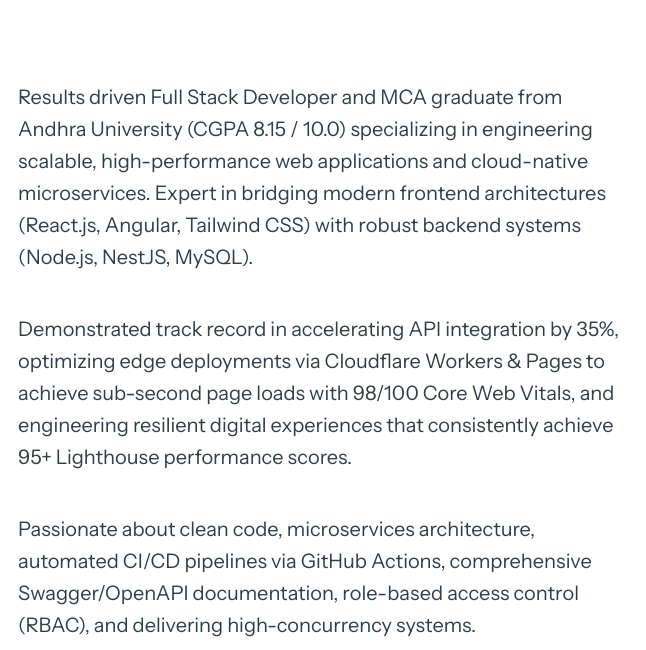
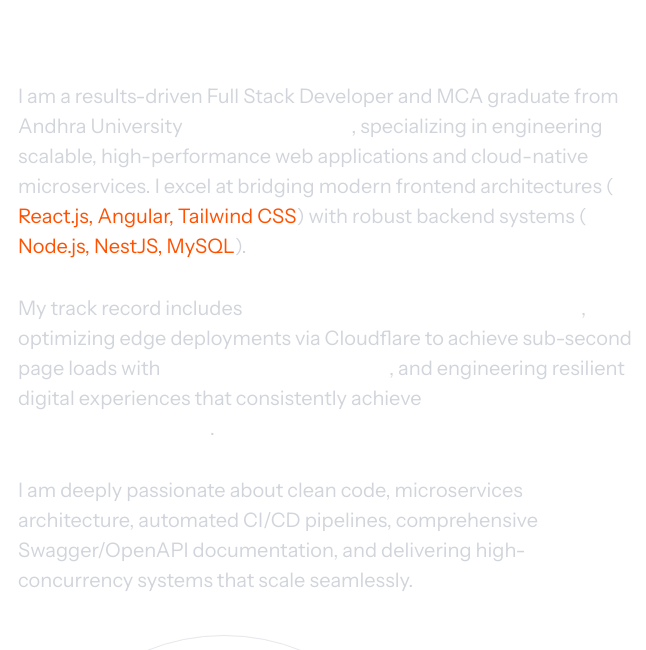
Before and after one commit to digicbyte-0844/My-Portfolio-Prabhuteja, a website: page index.html in a window 1280 px wide. Shown: the part 2141-2791 px from the top of the page, 634-1280 px from the left. Drawn offline with nearby package versions, Linux system fonts and the light colour scheme; animation ran at ten frames a second; a web font is replaced by a local one.

Commit message:
Content: Enhance Highlights and About Me sections with impactful typography, bold achievements, and improved structure

```diff
--- a/index.html
+++ b/index.html
@@ -554,22 +554,14 @@
               <div class="col-xl-6">
                 <div class="about-three-right" data-aos="fade-up" data-aos-duration="1000" data-aos-delay="300">
                   <div>
-                    <p class="tw-text-xl tw-mb-10">
-                      Results driven Full Stack Developer and MCA graduate from Andhra University (CGPA 8.15 / 10.0)
-                      specializing in engineering scalable, high-performance web applications and cloud-native
-                      microservices. Expert in bridging modern frontend architectures (React.js, Angular, Tailwind CSS)
-                      with robust backend systems (Node.js, NestJS, MySQL).
+                    <p class="tw-text-xl tw-mb-8 text-neutral-300 lh-base">
+                      I am a results-driven Full Stack Developer and MCA graduate from Andhra University <strong class="text-white">(CGPA 8.15 / 10.0)</strong>, specializing in engineering scalable, high-performance web applications and cloud-native microservices. I excel at bridging modern frontend architectures (<span class="text-main-two-600">React.js, Angular, Tailwind CSS</span>) with robust backend systems (<span class="text-main-two-600">Node.js, NestJS, MySQL</span>).
                     </p>
-                    <p class="tw-text-xl tw-mb-10">
-                      Demonstrated track record in accelerating API integration by 35%, optimizing edge deployments via
-                      Cloudflare Workers & Pages to achieve sub-second page loads with 98/100 Core Web Vitals, and
-                      engineering resilient digital experiences that consistently achieve 95+ Lighthouse performance
-                      scores.
+                    <p class="tw-text-xl tw-mb-8 text-neutral-300 lh-base">
+                      My track record includes <strong class="text-white">accelerating API integration by 35%</strong>, optimizing edge deployments via Cloudflare to achieve sub-second page loads with <strong class="text-white">98/100 Core Web Vitals</strong>, and engineering resilient digital experiences that consistently achieve <strong class="text-white">95+ Lighthouse performance scores</strong>.
                     </p>
-                    <p class="tw-text-xl tw-mb-10">
-                      Passionate about clean code, microservices architecture, automated CI/CD pipelines via GitHub
-                      Actions, comprehensive Swagger/OpenAPI documentation, role-based access control (RBAC), and
-                      delivering high-concurrency systems.
+                    <p class="tw-text-xl tw-mb-10 text-neutral-300 lh-base">
+                      I am deeply passionate about clean code, microservices architecture, automated CI/CD pipelines, comprehensive Swagger/OpenAPI documentation, and delivering high-concurrency systems that scale seamlessly.
                     </p>
                   </div>
                   <div class="about-three-counter d-inline-block">
@@ -1415,10 +1407,13 @@
           <div class="row justify-content-center tw-mb-21">
             <div class="col-xl-10">
               <div class="text-center">
+                <span class="tw-text-sm text-uppercase fw-bold text-main-two-600 tw-mb-3 d-block tracking-wider">Career Highlights</span>
                 <h2 class="testimonial-three-title text-heading tw-text-15 tw-itm-title tw-itm-anim">
-                  Engineering resilient digital experiences that consistently achieve 95+ Lighthouse performance scores,
-                  clean architecture, and rapid deployment.
+                  Engineering Resilient <br/> Digital Experiences
                 </h2>
+                <p class="tw-text-xl text-neutral-400 tw-mt-6 tw-mx-auto lh-base" style="max-width: 900px;">
+                  Consistently achieving <strong class="text-white">95+ Lighthouse performance scores</strong> through clean microservices architecture, automated CI/CD pipelines, and rapid edge deployments.
+                </p>
               </div>
             </div>
           </div>
```
